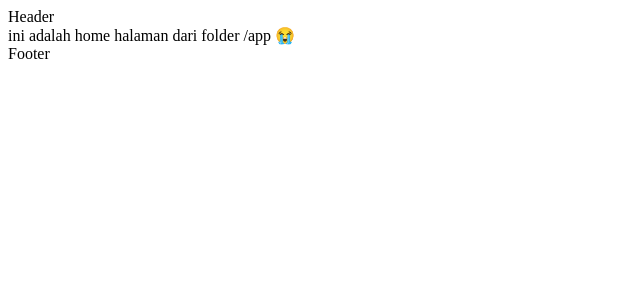
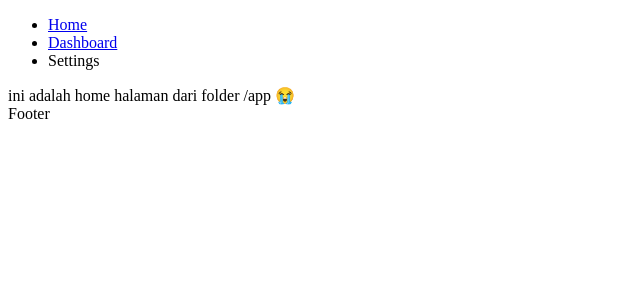
Before and after one commit to rhandyta/nextjs-C, a Next.js app: page / in a window 1280 px wide. Shown: the top 300 px of the page, without its empty margins (0-640 px from the left). Built offline with nearby package versions, Linux system fonts and the light colour scheme.

Commit message:
Link/Navigation

```diff
--- a/app/layout.tsx
+++ b/app/layout.tsx
@@ -1,14 +1,31 @@
+"use client";
+import Link from "next/link";
+import { useRouter } from "next/navigation";
+
 export default function RootLayout({
     children,
 }: {
     children: React.ReactNode;
 }) {
+    const router = useRouter();
+    const handleClickUrl = (url: string) => {
+        router.push(url);
+    };
     return (
         <html>
             <head />
-
             <body>
-                <div>Header</div>
+                <ul>
+                    <li>
+                        <Link href="/">Home</Link>
+                    </li>
+                    <li>
+                        <Link href="/dashboard">Dashboard</Link>
+                    </li>
+                    <li onClick={() => handleClickUrl("/settings")}>
+                        Settings
+                    </li>
+                </ul>
                 {children}
                 <div>Footer</div>
             </body>
```
